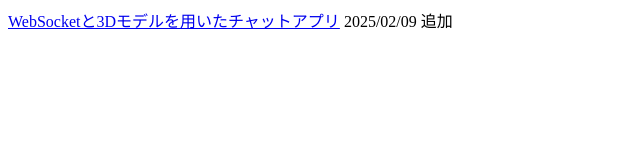
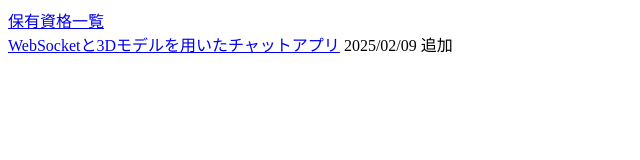
Before and after one commit to r-12345abc/portfolio, a plain HTML site: page index.html in a window 1280 px wide. Shown: the whole page, without its empty margins (0-640 px from the left). Drawn offline with Linux system fonts and the light colour scheme.

Commit message:
資格リンク追加

```diff
--- a/index.html
+++ b/index.html
@@ -7,7 +7,8 @@
 </head>
 <body>
     <div>
-        <a href="http://52.193.151.202/">WebSocketと3Dモデルを用いたチャットアプリ</a> 2025/02/09 追加
+        <div><a href="https://r-12345abc.github.io/license-list/" target="_blank">保有資格一覧</a></div>
+        <div><a href="http://52.193.151.202/" target="_blank">WebSocketと3Dモデルを用いたチャットアプリ</a> 2025/02/09 追加</div>
     </div>
 </body>
 </html>
```
